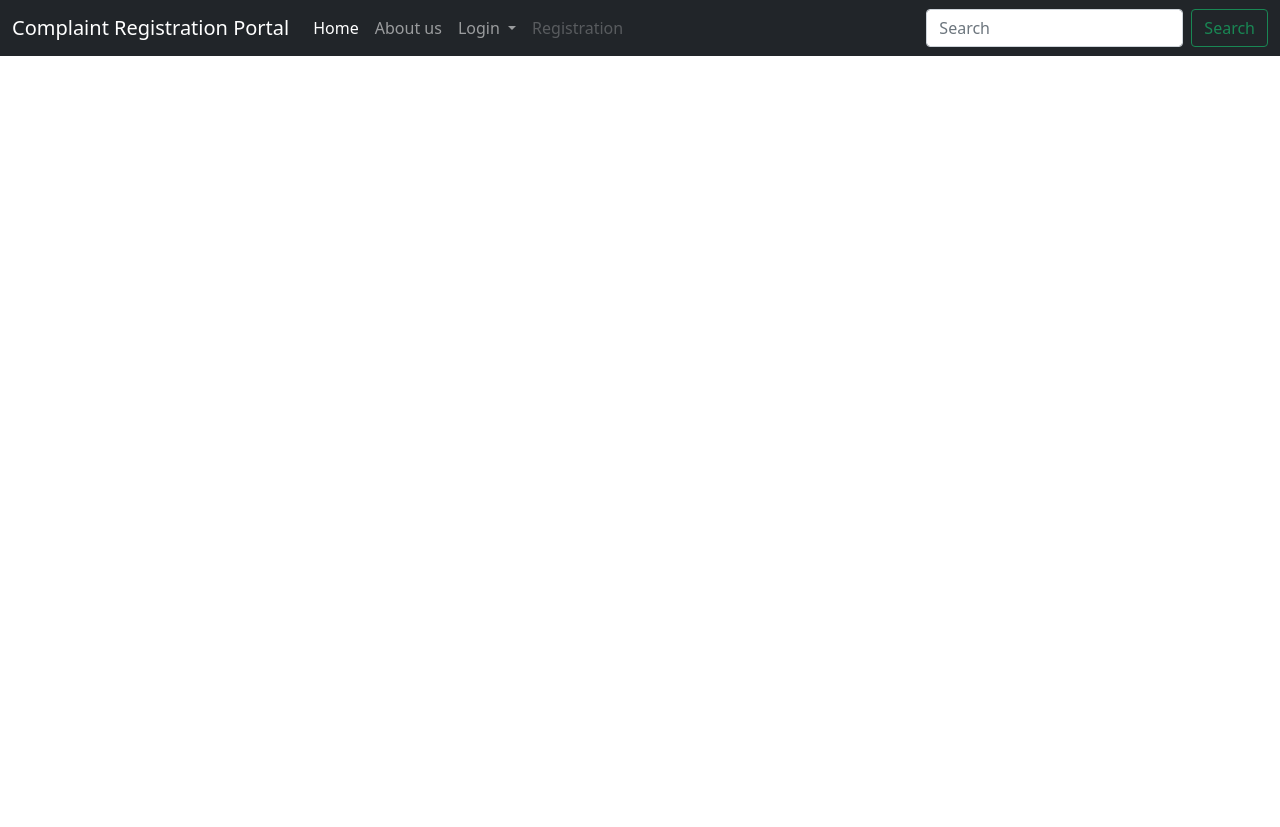
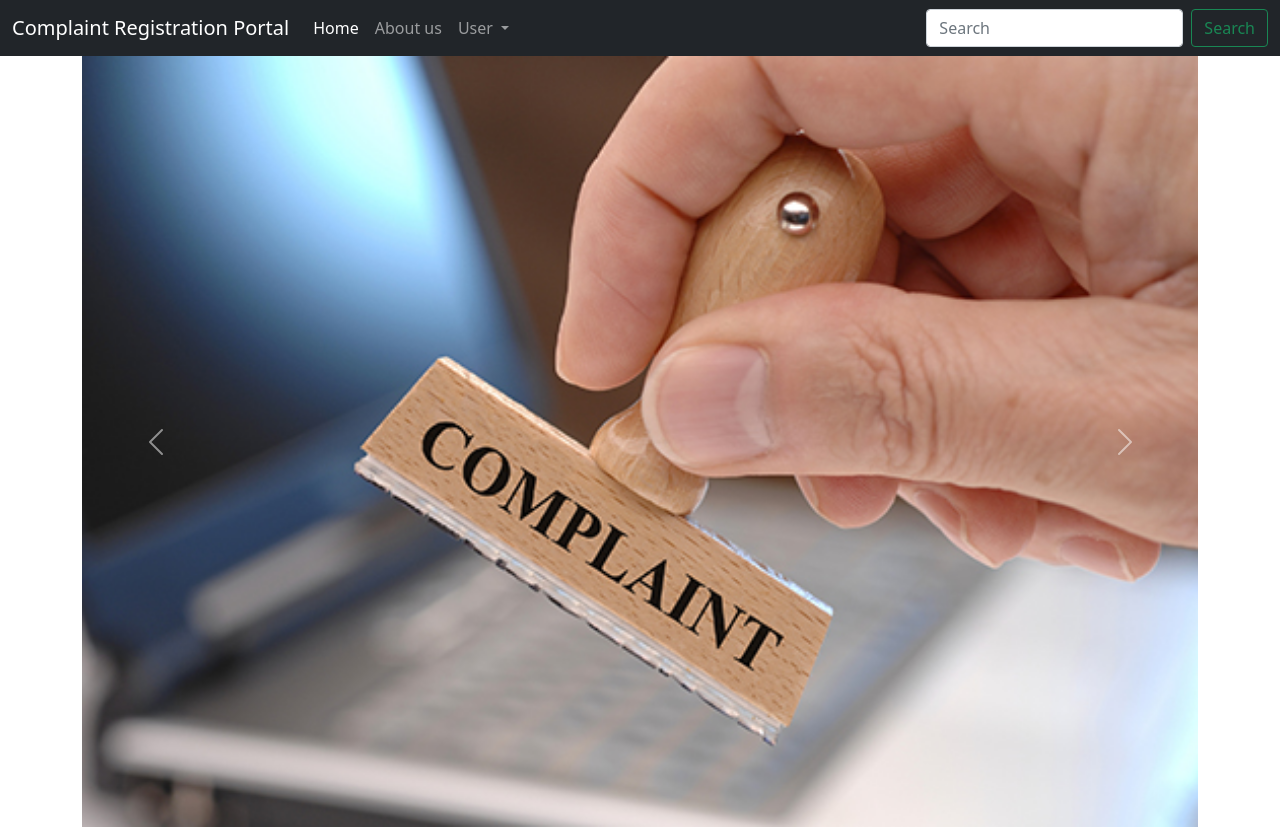
Before and after one commit to DesnaMariya/ocr, a Django app: page / in a window 1280 px wide. Before the commit the page ends 56 px from the top, so only its background shows below. Run offline with Django 4.2, Linux system fonts and the light colour scheme; some libraries are stand-ins or nearby versions.

Commit message:
loginpage and registration page created

```diff
--- a/static/css/style.css
+++ b/static/css/style.css
@@ -1,3 +1,4 @@
+
 .custom-form input{
 
 }
@@ -15,3 +16,11 @@
 .card{
     border-radius: 10px;
 }
+
+.login-page{
+    background-image: url("../images/before-you-file-a-complaint.jpg");
+    background-position: center;
+    background-repeat: no-repeat;
+    background-size: cover;
+    background-clip: content-box;
+}
--- a/templates/includes/navbar.html
+++ b/templates/includes/navbar.html
@@ -8,28 +8,26 @@
     <div class="collapse navbar-collapse" id="navbarSupportedContent">
       <ul class="navbar-nav me-auto mb-2 mb-lg-0">
         <li class="nav-item">
-          <a class="nav-link active" aria-current="page" href="#">Home</a>
+          <a class="nav-link active" aria-current="page" href="{% url 'home' %}">Home</a>
         </li>
         <li class="nav-item">
           <a class="nav-link" href="#">About us</a>
         </li>
         <li class="nav-item dropdown">
           <a class="nav-link dropdown-toggle" href="#" id="navbarDropdown" role="button" data-bs-toggle="dropdown" aria-expanded="false">
-            Login
+            User
           </a>
           <ul class="dropdown-menu" aria-labelledby="navbarDropdown">
-            <li><a class="dropdown-item" href="#">User</a></li>
-            <li><a class="dropdown-item" href="#">Employee</a></li>
+            <li><a class="dropdown-item" href="{% url 'login' %}">Login</a></li>
+            <li><a class="dropdown-item" href="{% url 'register' %}">Registration</a></li>
             <li><hr class="dropdown-divider"></li>
-            <li><a class="dropdown-item" href="#">Officer</a></li>
+
 
 
 
           </ul>
         </li>
-        <li class="nav-item">
-          <a class="nav-link disabled">Registration</a>
-        </li>
+
       </ul>
       <form class="d-flex">
         <input class="form-control me-2" type="search" placeholder="Search" aria-label="Search">
--- a/templates/master/home.html
+++ b/templates/master/home.html
@@ -1,8 +1,46 @@
 {% extends 'master/master.html' %}
+{% load static %}
 
 
 {% block home_page %}
 
-<h1>Home Page </h1>
+<section style="margin-top: 56px;">
+
+
+    <div class="container h-100">
+        <div class="row h-100 justify-content-center align-items-center">
+
+            <!-- corousel -->
+            <div id="carouselExampleControls" class="carousel slide" data-bs-ride="carousel">
+                <div class="carousel-inner">
+                    <div class="carousel-item active">
+                        <img src="{% static 'images/before-you-file-a-complaint.jpg' %}" class="d-block w-100"
+                            alt="...">
+                    </div>
+                    <div class="carousel-item">
+                        <img src="..." class="d-block w-100" alt="...">
+                    </div>
+                    <div class="carousel-item">
+                        <img src="..." class="d-block w-100" alt="...">
+                    </div>
+                </div>
+                <button class="carousel-control-prev" type="button" data-bs-target="#carouselExampleControls"
+                    data-bs-slide="prev">
+                    <span class="carousel-control-prev-icon" aria-hidden="true"></span>
+                    <span class="visually-hidden">Previous</span>
+                </button>
+                <button class="carousel-control-next" type="button" data-bs-target="#carouselExampleControls"
+                    data-bs-slide="next">
+                    <span class="carousel-control-next-icon" aria-hidden="true"></span>
+                    <span class="visually-hidden">Next</span>
+                </button>
+            </div>
+            <!-- end  -->
+
+        </div>
+    </div>
+
+
+</section>
 
 {% endblock %}
--- a/templates/registration/registration.html
+++ b/templates/registration/registration.html
@@ -1,7 +1,7 @@
 {% extends 'index.html' %}
 
 {% block registration %}
-<div class="container-fluid bg-light-custom">
+<div class="container-fluid bg-light-custom login-page">
     <div class="row">
         <div class="col">
             <!-- login page -->
```
Also changed, not shown: templates/registration/login.html (+5 -2 lines), static/images/before-you-file-a-complaint.jpg (added).
